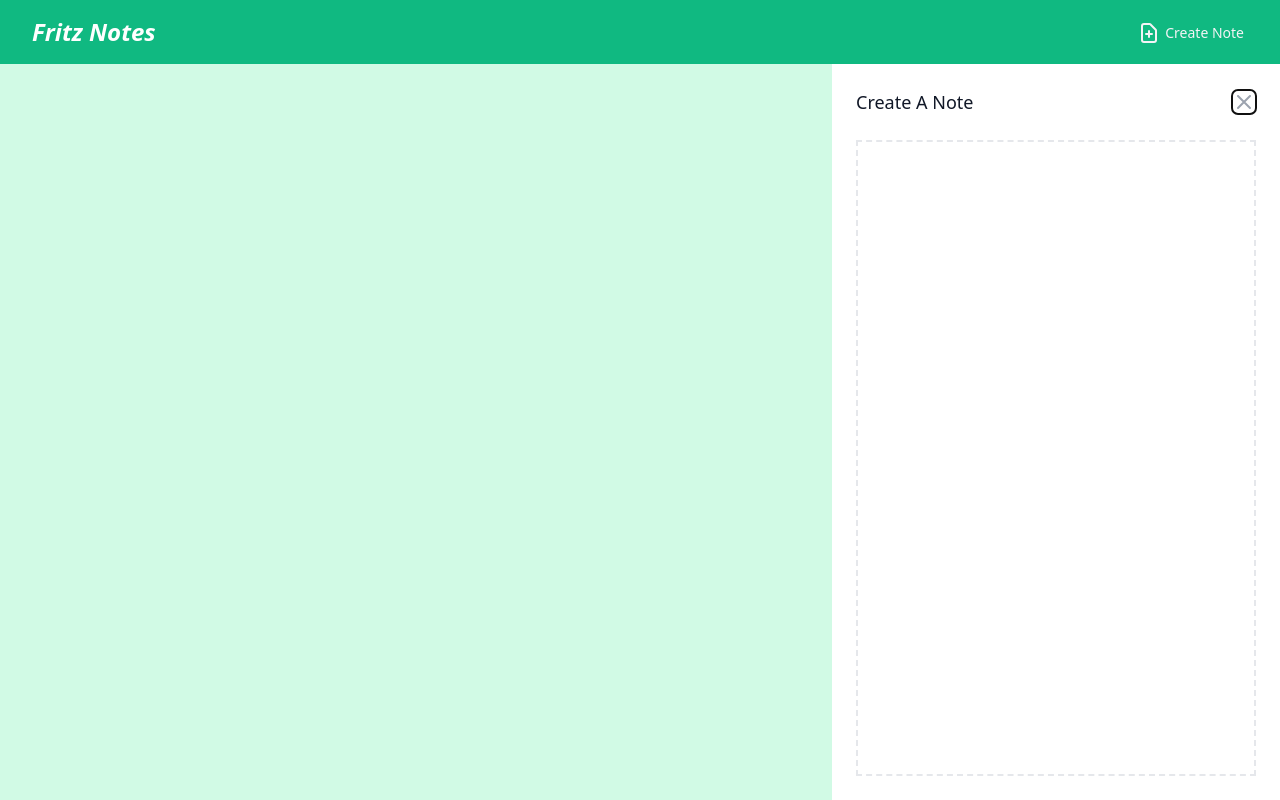
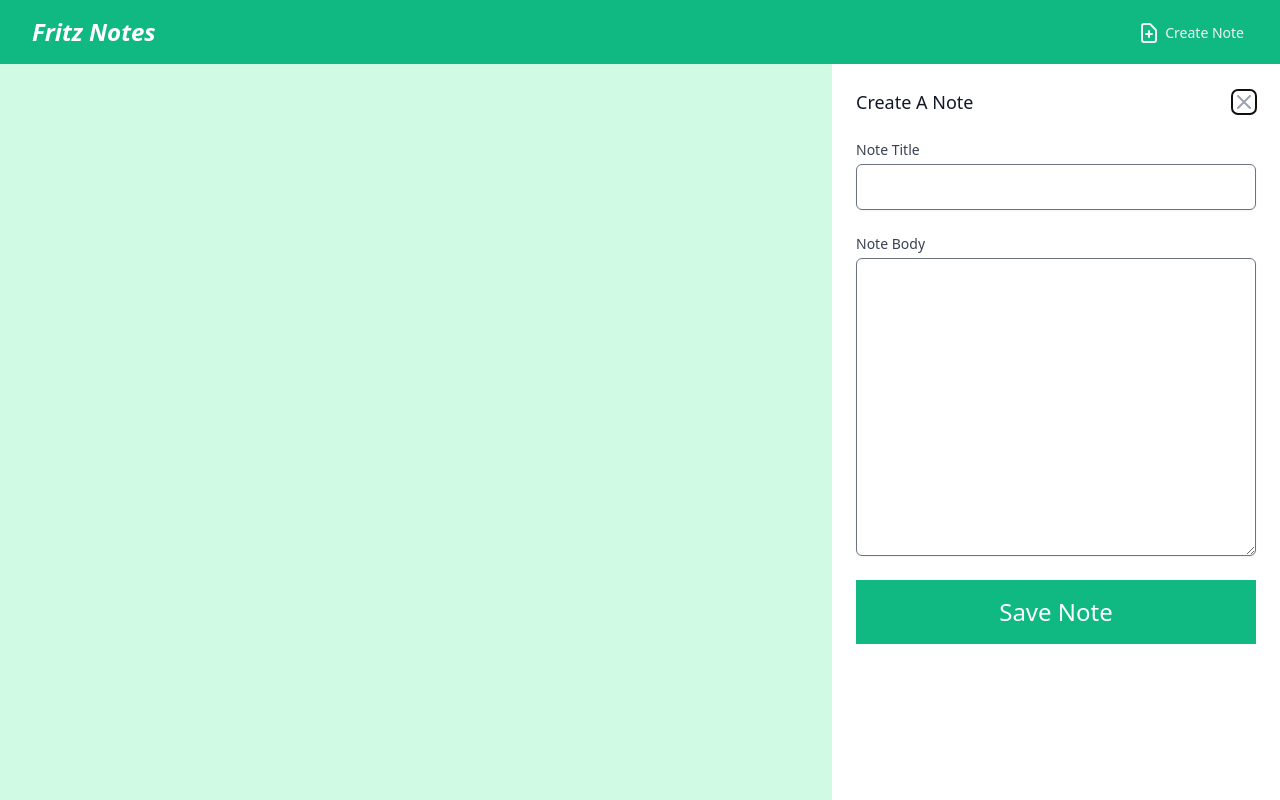
Before and after one commit to FritzTheDev/notes.fritzthedev, a React (Create React App) app: page / in a window 1280 px wide. Built offline with nearby package versions, Linux system fonts and the light colour scheme; no server answers.

Commit message:
updated: content of the note drawer

```diff
--- a/src/components/CreateNoteDrawer.js
+++ b/src/components/CreateNoteDrawer.js
@@ -1,9 +1,9 @@
-import { Fragment, useState } from "react";
+import { Fragment } from "react";
 import { Dialog, Transition } from "@headlessui/react";
 import { XIcon } from "@heroicons/react/outline";
+import { CreateNoteForm } from "./CreateNoteForm";
 
 export const CreateNoteDrawer = ({ open, setOpen }) => {
-
   return (
     <Transition.Root show={open} as={Fragment}>
       <Dialog
@@ -47,10 +47,7 @@ export const CreateNoteDrawer = ({ open, setOpen }) => {
                   <div className="mt-6 relative flex-1 px-4 sm:px-6">
                     {/* Replace with your content */}
                     <div className="absolute inset-0 px-4 sm:px-6">
-                      <div
-                        className="h-full border-2 border-dashed border-gray-200"
-                        aria-hidden="true"
-                      />
+                      <CreateNoteForm />
                     </div>
                     {/* /End replace */}
                   </div>
```
